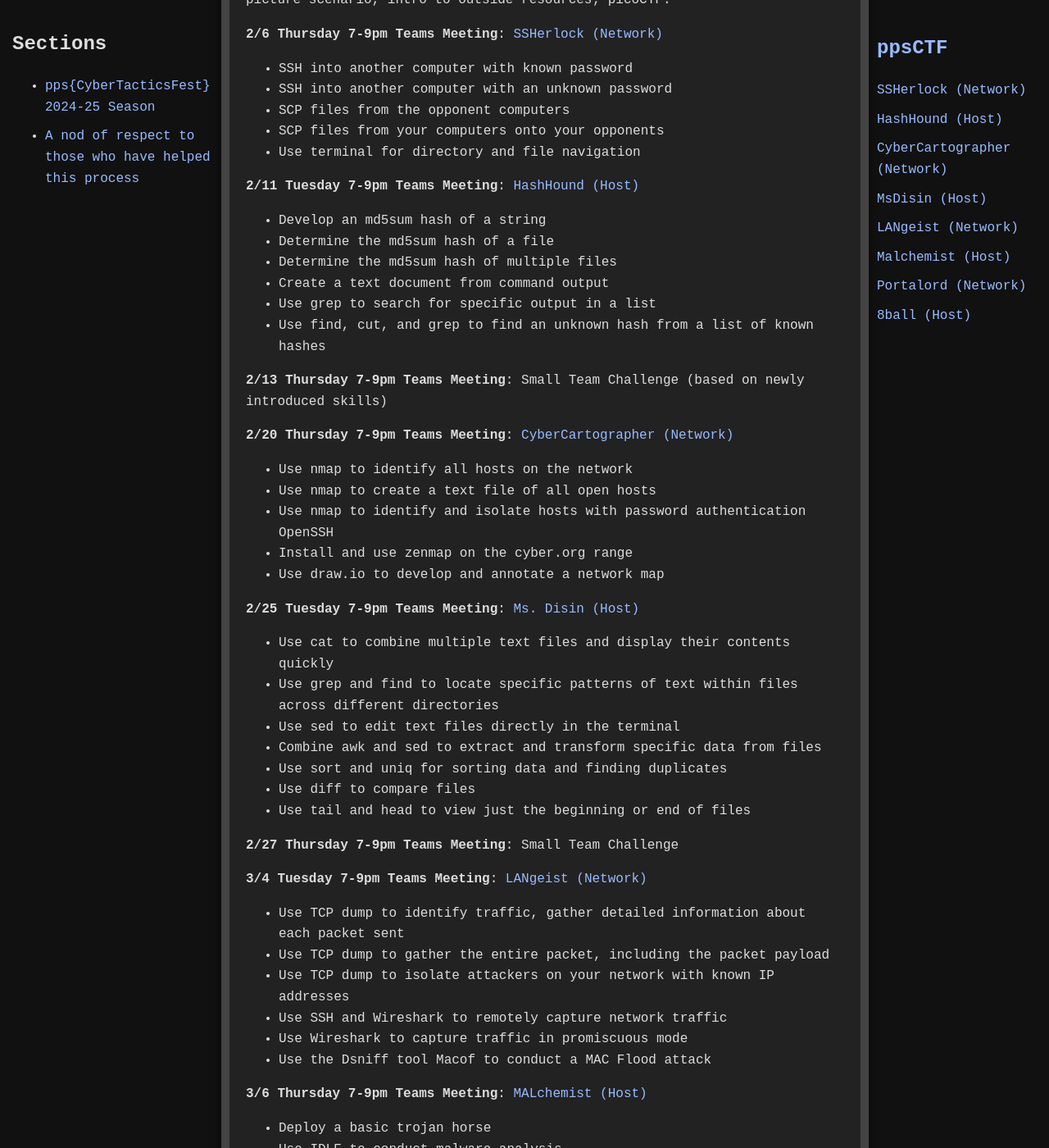
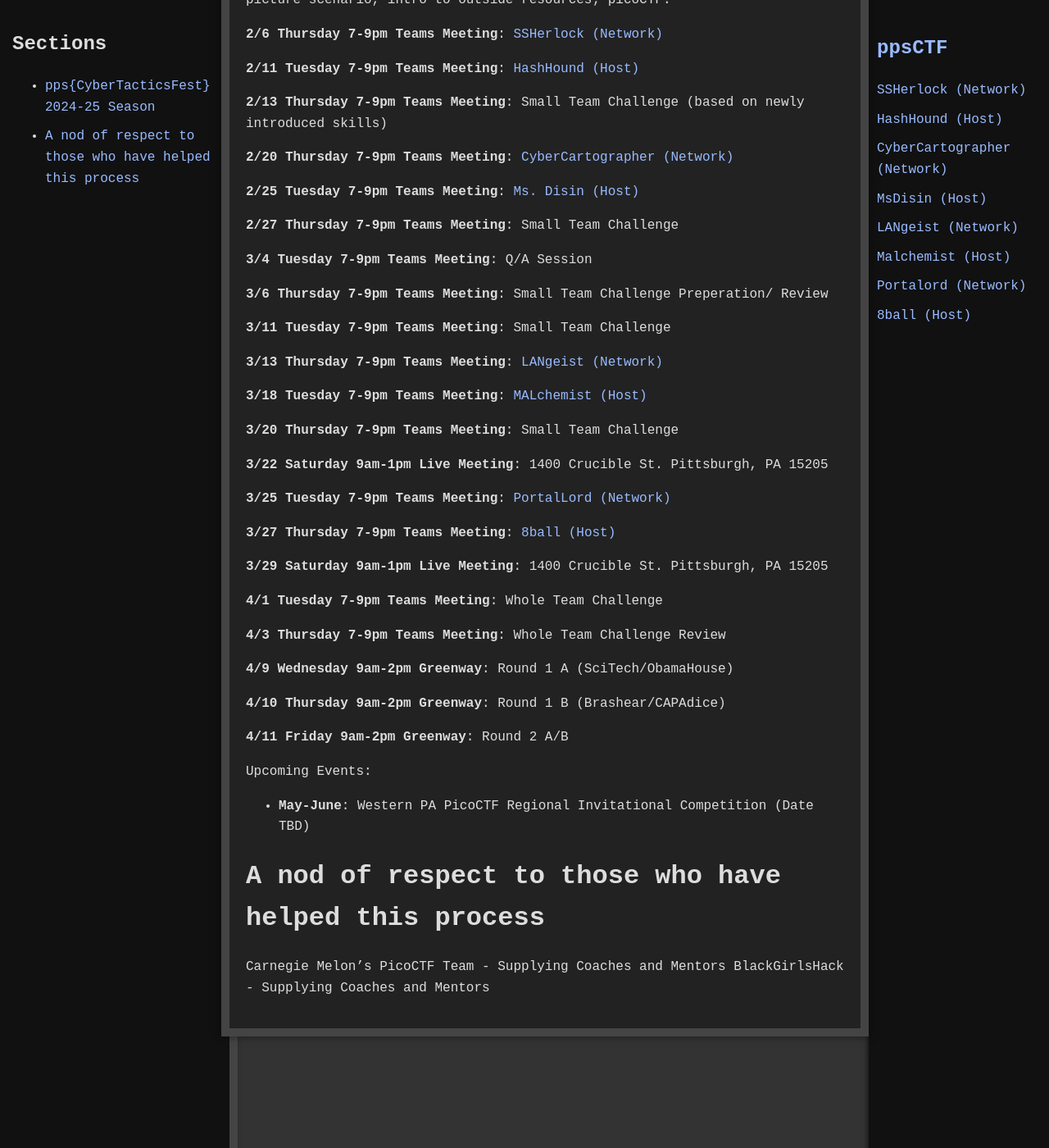
Before and after one commit to jboyce1/ppsCTF, a Jekyll site: the page built from index.md, in a window 1280 px wide and 1400 px high, scrolled down 210 px. Shown: the whole window at 82% size. Built offline with Jekyll 4.4.1, drawn with Linux system fonts in a browser that asks for light colours; some of the changed text lies outside the part shown.

Commit message:
Update index.md

```diff
--- a/index.md
+++ b/index.md
@@ -10,89 +10,46 @@
 **2/4 Tuesday 7-9pm Teams Meeting**: Intro and overview, cyber.org range, big picture scenario, intro to outside resources; picoCTF.
 
 **2/6 Thursday 7-9pm Teams Meeting**: [SSHerlock (Network)](./classes/SSHerlock/SSHerlock)
-- SSH into another computer with known password
-- SSH into another computer with an unknown password
-- SCP files from the opponent computers
-- SCP files from your computers onto your opponents
-- Use terminal for directory and file navigation
 
 **2/11 Tuesday 7-9pm Teams Meeting**: [HashHound (Host)](./classes/HashHound/HashHound)
-- Develop an md5sum hash of a string
-- Determine the md5sum hash of a file
-- Determine the md5sum hash of multiple files
-- Create a text document from command output
-- Use grep to search for specific output in a list
-- Use find, cut, and grep to find an unknown hash from a list of known hashes
 
 **2/13 Thursday 7-9pm Teams Meeting**: Small Team Challenge (based on newly introduced skills)
 
 **2/20 Thursday 7-9pm Teams Meeting**: [CyberCartographer (Network)](./classes/CyberCartographer/CyberCartographer)
-- Use nmap to identify all hosts on the network
-- Use nmap to create a text file of all open hosts
-- Use nmap to identify and isolate hosts with password authentication OpenSSH
-- Install and use zenmap on the cyber.org range
-- Use draw.io to develop and annotate a network map
 
 **2/25 Tuesday 7-9pm Teams Meeting**: [Ms. Disin (Host)](./classes//MsDisin/MsDisin)
-- Use cat to combine multiple text files and display their contents quickly
-- Use grep and find to locate specific patterns of text within files across different directories
-- Use sed to edit text files directly in the terminal
-- Combine awk and sed to extract and transform specific data from files
-- Use sort and uniq for sorting data and finding duplicates
-- Use diff to compare files
-- Use tail and head to view just the beginning or end of files
 
 **2/27 Thursday 7-9pm Teams Meeting**: Small Team Challenge
 
-**3/4 Tuesday 7-9pm Teams Meeting**: [LANgeist (Network)](./classes/LANgeist/LANgeist)
-- Use TCP dump to identify traffic, gather detailed information about each packet sent
-- Use TCP dump to gather the entire packet, including the packet payload
-- Use TCP dump to isolate attackers on your network with known IP addresses
-- Use SSH and Wireshark to remotely capture network traffic
-- Use Wireshark to capture traffic in promiscuous mode
-- Use the Dsniff tool Macof to conduct a MAC Flood attack
+**3/4 Tuesday 7-9pm Teams Meeting**:   Q/A Session
 
-**3/6 Thursday 7-9pm Teams Meeting**: [MALchemist (Host)](./classes/MALchemist/MALchemist)
-- Deploy a basic trojan horse
-- Use IDLE to conduct malware analysis
-- Use IDLE any to modify python based malware
-- Use SSH and SCP to deploy and run scripts on remote devices
-- Use psutil to monitor actions on remote computer
+**3/6 Thursday 7-9pm Teams Meeting**: Small Team Challenge Preperation/ Review
 
 **3/11 Tuesday 7-9pm Teams Meeting**: Small Team Challenge
 
-**3/7-17th**: picoCTF Competition
+**3/13 Thursday 7-9pm Teams Meeting**: [LANgeist (Network)](./classes/LANgeist/LANgeist)
 
-**3/13 Thursday 7-9pm Teams Meeting**: [PortalLord (Network)](./classes/PortalLord)
-- RSA keys, proxychains, multiplexing (Development in progress)
+**3/18 Tuesday 7-9pm Teams Meeting**: [MALchemist (Host)](./classes/MALchemist/MALchemist)
 
-**3/18 Tuesday 7-9pm Teams Meeting**: [8ball (Host)](./classes/8ball)
-- Use zip to hide data inside of images
-- Use unzip to discover data from images
-- Use zip -e to password protect data hidden inside of images
-- Use grep and dd to separate an encrypted file from an image
-- Use a john the ripper program to extract the hash of an encrypted file
-- Use Steghide to hide data inside of images
-- Use Stegcracker & Stegseek to discover the password of an encrypted file
+**3/20 Thursday 7-9pm Teams Meeting**: Small Team Challenge
 
-***3/20 Thursda 7-9pm Teams Meeting**: Small Team Challenge
+**3/22 Saturday 9am-1pm Live Meeting**: 1400 Crucible St. Pittsburgh, PA 15205
 
-**3/25 Tuesday 7-9pm Teams Meeting**: Whole Team Challenge
+**3/25 Tuesday 7-9pm Teams Meeting**: [PortalLord (Network)](./classes/PortalLord/Portalord)
 
-**3/27 Thursday 7-9pm Teams Meeting**: Whole Team Challenge Review
+**3/27 Thursday 7-9pm Teams Meeting**:  [8ball (Host)](./classes/8ball/8ball)
+
+**3/29 Saturday 9am-1pm Live Meeting**: 1400 Crucible St. Pittsburgh, PA 15205
 
 **4/1 Tuesday 7-9pm Teams Meeting**: Whole Team Challenge
 
+**4/3 Thursday 7-9pm Teams Meeting**: Whole Team Challenge Review
 
-**4/7 Monday 9am-2pm Greenway**: Round 1 A
+**4/9 Wednesday 9am-2pm Greenway**: Round 1 A (SciTech/ObamaHouse)
 
-**4/8 Tuesday 9am-2pm Greenway**: Round 1 B
+**4/10 Thursday 9am-2pm Greenway**: Round 1 B (Brashear/CAPAdice)
 
-**4/9 Wednesday 9am-2pm Greenway**: Round 2 A
-
-**4/10 Thursday 9am-2pm Greenway**: Round 2 B
-
-**4/11 Friday 9am-2pm Greenway**: Round 3
+**4/11 Friday 9am-2pm Greenway**: Round 2 A/B
 
 Upcoming Events:
 - **May-June**: Western PA PicoCTF Regional Invitational Competition (Date TBD)
```
